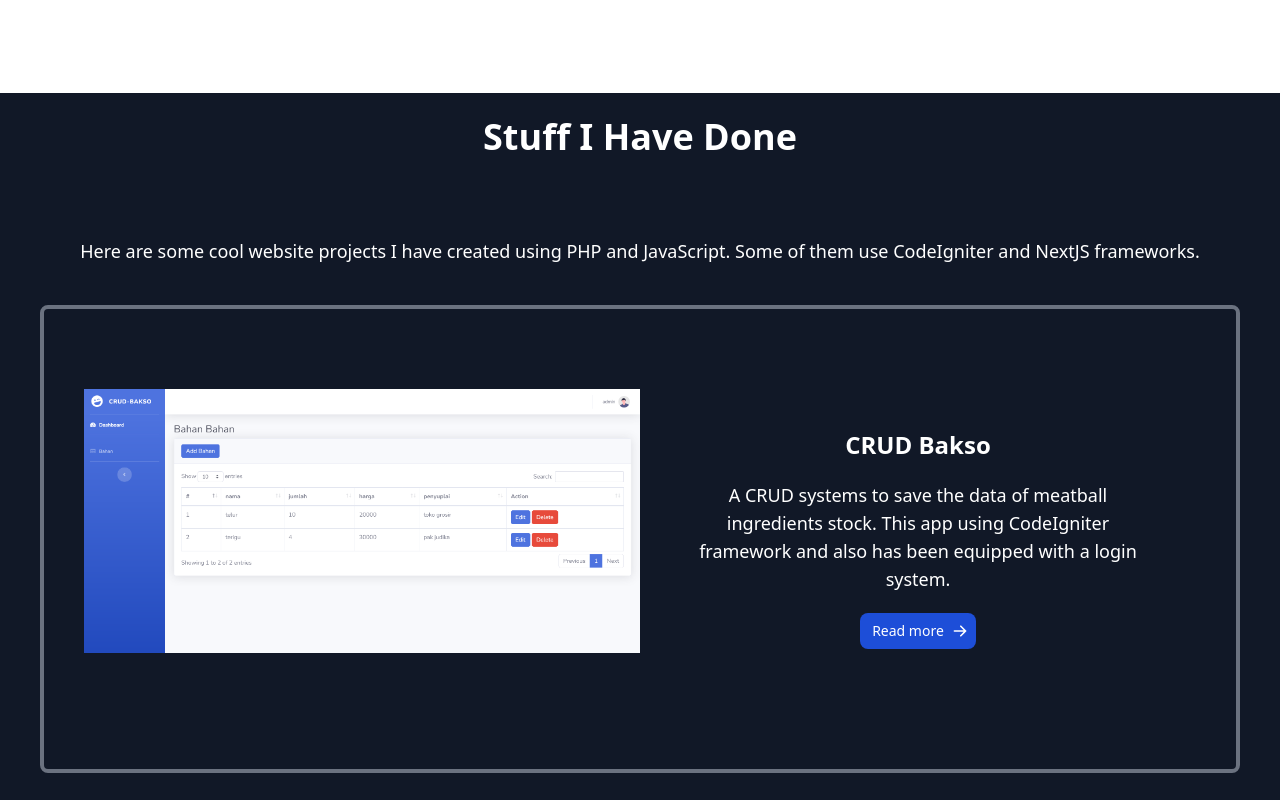
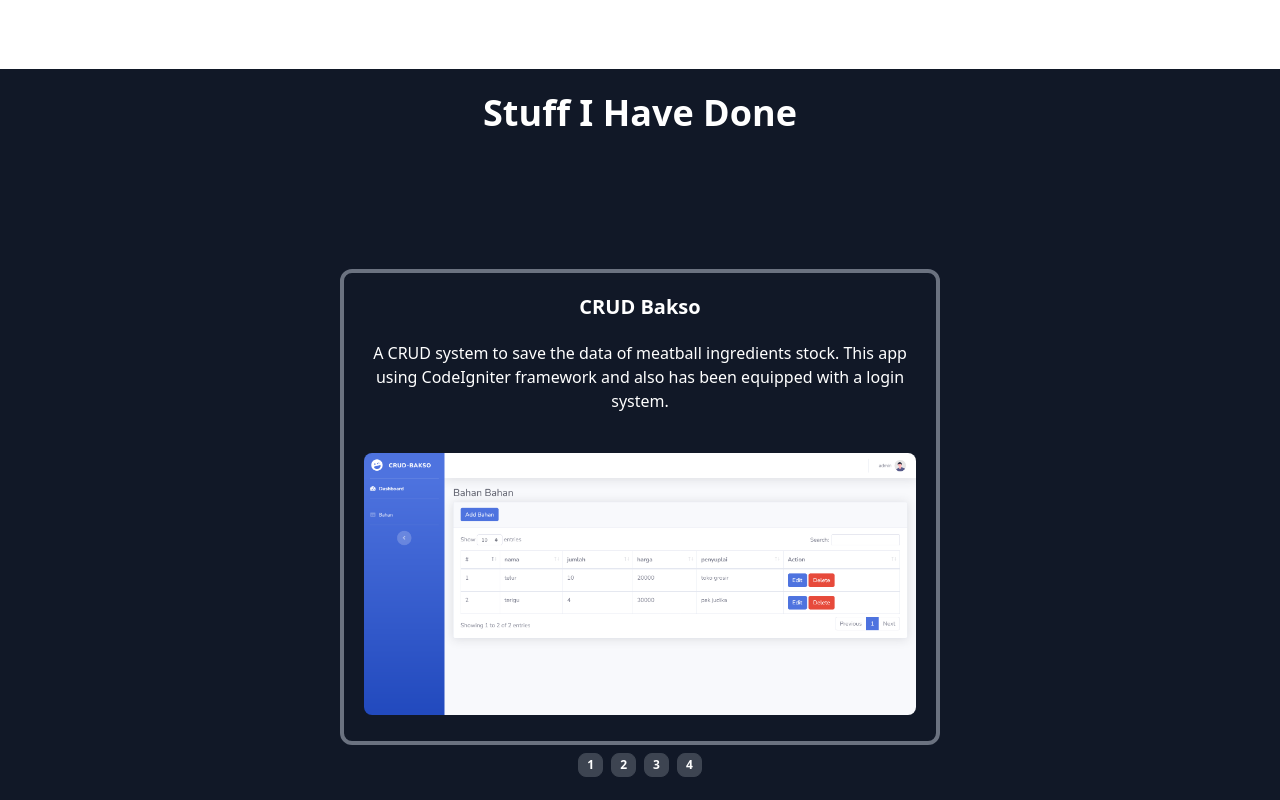
Before and after one commit to ginanjar-tg/my-portfolio, a Next.js app: page /component_pages/hero in a window 1280 px wide. Shown: the part 1400-2200 px from the top of the page. Built offline with nearby package versions, Linux system fonts and the light colour scheme.

Commit message:
update carousel

```diff
--- a/package.json
+++ b/package.json
@@ -10,7 +10,7 @@
     "lint": "next lint"
   },
   "dependencies": {
-    "daisyui": "^2.18.0",
+    "daisyui": "^2.27.0",
     "flowbite": "^1.4.7",
     "next": "12.2.0",
     "react": "18.2.0",
--- a/pages/component_pages/contents.js
+++ b/pages/component_pages/contents.js
@@ -36,7 +36,7 @@ export default function Contents() {
                 <a href="#about">About</a>
               </li>
               <li>
-                <a href="#projects">Projects</a>
+                <a href="#item1">Projects</a>
               </li>
               <li>
                 <a href="#resume">Resume</a>
--- a/pages/component_pages/hero.js
+++ b/pages/component_pages/hero.js
@@ -7,7 +7,7 @@ export default function Hero() {
   return (
     <div>
       <section id="home">
-        <div className="bg-gray-900 text-white mt-20 w-screen h-full">
+        <div className="bg-gray-900 text-white pt-14 w-screen h-full">
           <br />
           <div className="h-32 w-32 md:h-64 md:w-64 relative mx-auto">
             <Image
@@ -81,50 +81,110 @@ export default function Hero() {
           <div className="text-center font-bold text-xl md:text-4xl">
             Stuff I Have Done
           </div>
-          <div className="text-xs md:text-lg py-10 md:py-20">
-            <p className="text-center px-5">
-              Here are some cool website projects I have created using PHP and
-              JavaScript. Some of them use CodeIgniter and NextJS frameworks.
-            </p>
-            <div className="p-10">
-              <div className="text-xs md:text-lg py-10 md:py-20 px-10 md:grid md:grid-cols-2 grid-cols-none block bg-gray-900 rounded-lg border-4 border-gray-500">
-                <div className="relative mx-auto">
-                  <Image
-                    src={bahan}
-                    alt="Meatball ingridients stock CRUD System"
-                  />
+          <div className="text-xs md:text-lg p-10">
+            {/* START OF CAROUSEL */}
+            <div className="carousel w-full md:w-1/2 text-center mx-auto">
+              <div id="item1" className="carousel-item w-full">
+                <div className="pt-24">
+                  <div className="text-xs md:text-base block border-4 border-gray-500 rounded-xl">
+                    <p className="p-5">
+                      <div className="text-xl font-bold mb-5 md:mt-0 mt-5 text-center">
+                        CRUD Bakso
+                      </div>
+                      A CRUD system to save the data of meatball ingredients
+                      stock. This app using CodeIgniter framework and also has
+                      been equipped with a login system.
+                    </p>
+                    <div className="relative mx-auto p-5">
+                      <Image
+                        src={bahan}
+                        alt="Meatball ingredients stock CRUD System"
+                        className="rounded-lg"
+                      />
+                    </div>
+                  </div>
                 </div>
-                <p className="p-5 md:p-10 text-center">
-                  <h5 className="md:text-2xl text-xl font-bold mb-5 md:mt-0 mt-5 text-center">
-                    CRUD Bakso
-                  </h5>
-                  A CRUD systems to save the data of meatball ingredients stock.
-                  This app using CodeIgniter framework and also has been
-                  equipped with a login system.
-                  <br />
-                  <a
-                    href="#"
-                    className="mt-5 inline-flex items-center py-2 px-3 text-sm font-medium text-center text-white bg-blue-700 rounded-lg hover:bg-blue-800 focus:ring-4 focus:outline-none focus:ring-blue-300 dark:bg-blue-600 dark:hover:bg-blue-700 dark:focus:ring-blue-800"
-                  >
-                    Read more
-                    <svg
-                      aria-hidden="true"
-                      className="ml-2 -mr-1 w-4 h-4"
-                      fill="currentColor"
-                      viewBox="0 0 20 20"
-                      xmlns="http://www.w3.org/2000/svg"
-                    >
-                      <path
-                        fillRule="evenodd"
-                        d="M10.293 3.293a1 1 0 011.414 0l6 6a1 1 0 010 1.414l-6 6a1 1 0 01-1.414-1.414L14.586 11H3a1 1 0 110-2h11.586l-4.293-4.293a1 1 0 010-1.414z"
-                        clipRule="evenodd"
-                      ></path>
-                    </svg>
-                  </a>
-                </p>
+              </div>
+              <div id="item2" className="carousel-item w-full">
+                <div className="pt-24">
+                  <div className="text-xs md:text-base block border-4 border-gray-500 rounded-xl">
+                    <p className="p-5">
+                      <div className="text-xl font-bold mb-5 md:mt-0 mt-5 text-center">
+                        CRUD Bakso
+                      </div>
+                      A CRUD system to save the data of meatball ingredients
+                      stock. This app using CodeIgniter framework and also has
+                      been equipped with a login system.
+                    </p>
+                    <div className="relative mx-auto p-5">
+                      <Image
+                        src={bahan}
+                        alt="Meatball ingredients stock CRUD System"
+                        className="rounded-lg"
+                      />
+                    </div>
+                  </div>
+                </div>
+              </div>
+              <div id="item3" className="carousel-item w-full">
+                <div className="pt-24">
+                  <div className="text-xs md:text-base block border-4 border-gray-500 rounded-xl">
+                    <p className="p-5">
+                      <div className="text-xl font-bold mb-5 md:mt-0 mt-5 text-center">
+                        CRUD Bakso
+                      </div>
+                      A CRUD system to save the data of meatball ingredients
+                      stock. This app using CodeIgniter framework and also has
+                      been equipped with a login system.
+                    </p>
+                    <div className="relative mx-auto p-5">
+                      <Image
+                        src={bahan}
+                        alt="Meatball ingredients stock CRUD System"
+                        className="rounded-lg"
+                      />
+                    </div>
+                  </div>
+                </div>
+              </div>
+              <div id="item4" className="carousel-item w-full">
+                <div className="pt-24">
+                  <div className="text-xs md:text-base block border-4 border-gray-500 rounded-xl">
+                    <p className="p-5">
+                      <div className="text-xl font-bold mb-5 md:mt-0 mt-5 text-center">
+                        CRUD Bakso
+                      </div>
+                      A CRUD system to save the data of meatball ingredients
+                      stock. This app using CodeIgniter framework and also has
+                      been equipped with a login system.
+                    </p>
+                    <div className="relative mx-auto p-5">
+                      <Image
+                        src={bahan}
+                        alt="Meatball ingredients stock CRUD System"
+                        className="rounded-lg"
+                      />
+                    </div>
+                  </div>
+                </div>
               </div>
             </div>
+            <div className="flex justify-center w-full py-2 gap-2">
+              <a href="#item1" className="btn btn-xs">
+                1
+              </a>
+              <a href="#item2" className="btn btn-xs">
+                2
+              </a>
+              <a href="#item3" className="btn btn-xs">
+                3
+              </a>
+              <a href="#item4" className="btn btn-xs">
+                4
+              </a>
+            </div>
           </div>
+          {/* END OF CAROUSEL */}
         </div>
       </section>
       {/* SVG WAVE */}
```
Also changed, not shown: 2 other files (tests, documents, lock files or other folders).
